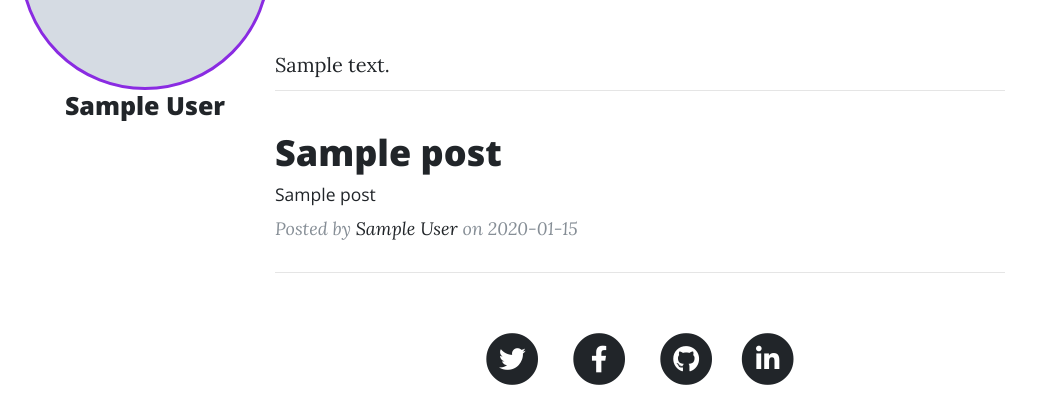
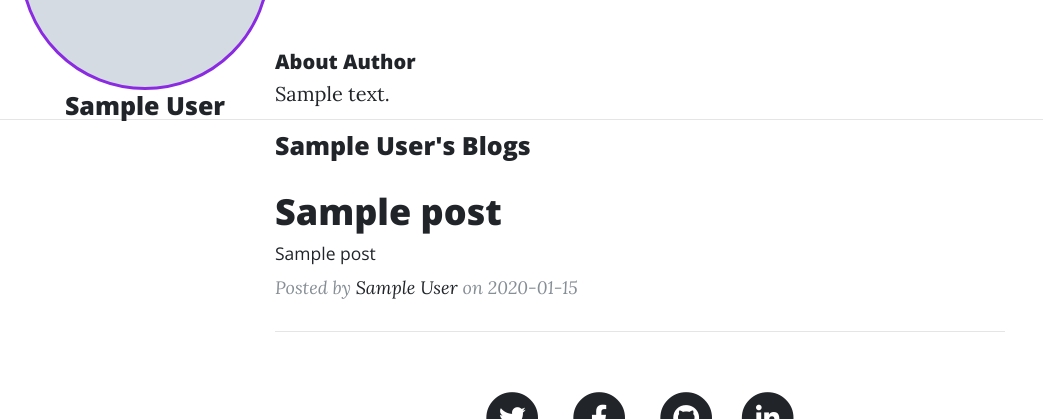
Before and after one commit to molutyagi/blobby-2.0, a Flask app: template templates/profile.html in a window 1280 px wide. Shown: the part 560-979 px from the top of the page, without its empty margins (0-1043 px from the left). Run offline with Flask 3, Linux system fonts and the light colour scheme; tables that the repository leaves empty hold one stand-in row (values such as "Sample post"); the template is opened without the code that fills it: values that come from a table or form of the project are taken from there, most other values are stand-ins (such as "Sample title", 1, 10 or a date in 2020); grey boxes marked "Sample" are stand-in pictures; some libraries are stand-ins or nearby versions.

Commit message:
fixed delete user, fixed upload profile & wall image together

```diff
--- a/manage_user.py
+++ b/manage_user.py
@@ -29,58 +29,46 @@ def profile(user_id):
 
 
 @user_bp.route("/edit_user/<int:user_id>", methods=["GET", "POST"])
-@login_required
 def edit_user(user_id):
-    if current_user.is_authenticated:
-        user = User.query.get_or_404(user_id)
-        if user.profile:
-            profile_path = os.path.join(UPLOAD_USER_IMG, user.profile)
-        if user.wall:
-            wall_path = os.path.join(UPLOAD_USER_IMG, user.wall)
-        form = UserDetails(
-            name=current_user.name,
-            about=current_user.about
-        )
-        if form.validate_on_submit():
-            user.about = form.about.data
-            user.name = form.name.data
-            if form.profile.data or form.wall.data:
-                if form.profile.data:
-                    p_pic = form.profile
-                    p_pic_id = img_to_uuid(p_pic)
-                    user.profile = p_pic_id
+    if not current_user.is_authenticated:
+        return redirect(url_for('login'))
 
-                if form.wall.data:
-                    wall = form.wall
-                    wall_id = img_to_uuid(wall)
-                    user.wall = wall_id
+    user = User.query.get_or_404(user_id)
 
-                try:
-                    db.session.commit()
-                    if form.profile.data:
-                        p_pic.data.save(os.path.join(app.config['UPLOAD_USER_IMG'], p_pic_id))
-                        if profile_path:
-                            delete_file(profile_path)
+    profile_path = os.path.join(app.config['UPLOAD_USER_IMG'], user.profile) if user.profile else None
+    wall_path = os.path.join(app.config['UPLOAD_USER_IMG'], user.wall) if user.wall else None
 
-                    if form.wall.data:
-                        wall.data.save(os.path.join(app.config['UPLOAD_USER_IMG'], wall_id))
-                        if wall_path:
-                            delete_file(wall_path)
-                    return redirect(url_for("user_bp.profile", user_id=user.id))
+    form = UserDetails(name=user.name, about=user.about)
 
-                except:
-                    flash("Error!  Looks like there was a problem...try again!")
-                    return redirect(url_for('user_bp.edit_user', user_id=user.id))
-            else:
-                db.session.commit()
-                flash("User Updated Successfully!")
-            return redirect(url_for("user_bp.profile", user_id=user.id))
+    if form.validate_on_submit():
+        user.about = form.about.data
+        user.name = form.name.data
 
-        return render_template("edit-user.html", year=year, user=user, current_user=current_user, form=form)
+        if form.profile.data or form.wall.data:
+            if form.profile.data:
+                p_pic = form.profile
+                p_pic_id = img_to_uuid(p_pic)
+                user.profile = p_pic_id
+                p_pic.data.save(os.path.join(app.config['UPLOAD_USER_IMG'], p_pic_id))
+                if profile_path:
+                    delete_file(profile_path)
+
+            if form.wall.data:
+                wall = form.wall
+                wall_id = img_to_uuid(wall)
+                user.wall = wall_id
+                wall.data.save(os.path.join(app.config['UPLOAD_USER_IMG'], wall_id))
+                if wall_path:
+                    delete_file(wall_path)
+
+        db.session.commit()
+        flash("User Updated Successfully!")
+        return redirect(url_for("user_bp.profile", user_id=user.id))
+
+    return render_template("edit-user.html", year=year, user=user, current_user=current_user, form=form)
 
 
 @user_bp.route('/profile_img/<filename>')
-
 def profile_img(filename):
     return send_from_directory(app.config['UPLOAD_USER_IMG'], filename)
 
@@ -88,7 +76,6 @@ def profile_img(filename):
 @user_bp.route('/wall_img/<filename>')
 def wall_img(filename):
     return send_from_directory(app.config['UPLOAD_USER_IMG'], filename)
-
 
 
 @user_bp.route("/delete/<int:user_id>", methods=["GET", "POST"])
@@ -100,10 +87,10 @@ def delete_user(user_id):
     try:
         delete_file(profile_path)
         delete_file(wall_path)
+        logout_user()
         db.session.delete(user_to_delete)
         db.session.commit()
         flash("User was deleted.")
-        logout_user()
         return redirect(url_for('get_all_posts'))
     except:
         flash("Whoops!! There was a problem deleting that post.")
--- a/templates/header.html
+++ b/templates/header.html
@@ -38,6 +38,7 @@
             Menu
             <i class="fas fa-bars"></i>
         </button>
+
         <div class="collapse navbar-collapse" id="navbarResponsive">
             <ul class="navbar-nav ml-auto">
                 <li class="nav-item">
--- a/templates/post.html
+++ b/templates/post.html
@@ -28,14 +28,15 @@
         <div class="row">
             <div class="col-lg-8 col-md-10 mx-auto">
                 {{ post.body|safe }}
-                <hr>
-                {% if current_user.id == 1: %}
 
+                {% if current_user.id == post.author.id %}
                 <div class="clearfix">
                     <a class="btn btn-primary float-right" href="{{url_for('edit_post', post_id=post.id)}}">Edit
                         Post</a>
                 </div>
                 {% endif %}
+                <hr>
+
 
                 <!--           Comments Area -->
                 {{ ckeditor.load() }}
--- a/templates/profile.html
+++ b/templates/profile.html
@@ -33,21 +33,29 @@
     <div class="container">
         <div class="row">
             <div class="col-lg-8 col-md-10 mx-auto">
-                {% if user.about %}{{ user.about|safe }} <hr> {% endif %}
+                {% if user.about %}
+                <h2 class="post-title">{% if user.id == current_user.id and user.about %}About {% else
+                    %}About Author {% endif %}</h2>
+                {{ user.about|safe }}
+                {% endif %}
+
+                {% if current_user.id == user.id %}
+                <div class="clearfix">
+                    <a class="btn btn-primary float-right"
+                       href="{{url_for('user_bp.edit_user', user_id=current_user.id)}}">Edit Profile</a>
+                </div>
+                {% endif %}
             </div>
         </div>
+
     </div>
+    {% if user.about %}
+    <hr>
+    {% endif %}
+
     <div class="container">
         <div class="row">
             <div class="col-lg-8 col-md-10 mx-auto">
-                <div class="clearfix">
-                    {% if current_user.id == user.id %}
-                    <a class="btn btn-primary float-right"
-                       href="{{url_for('user_bp.edit_user', user_id=current_user.id)}}">Edit
-                        Profile
-                    </a>
-                    {% endif %}
-                </div>
                 {% with messages = get_flashed_messages() %}
                 {% if messages %}
                 {% for message in messages %}
@@ -55,6 +63,8 @@
                 {% endfor %}
                 {% endif %}
                 {% endwith %}
+                <h1 class="post-title">{% if user.id == current_user.id %}Your Blogs
+                    {% else%}{{ user.name}}'s Blogs {% endif %}</h1>
                 {% for post in all_posts %}
                 <div class="post-preview">
                     <a href="{{ url_for('show_post', post_id=post.id) }}">
@@ -69,14 +79,20 @@
                         <a href="#">{{post.author.name}}</a>
                         on {{post.date}}
                         {% if current_user.id in [1,2,3] or current_user.id == user.id %}
-                        <a href="{{url_for('delete_post', post_id=post.id) }}">✘</a>
+                        <a href="{{url_for('user_bp.delete_post', post_id=post.id) }}">✘</a>
                         {% endif %}
                     </p>
                 </div>
                 <hr>
                 {% endfor %}
+                {% if current_user.id == user.id %}
+                <div class="clearfix">
+                    <a class="btn btn-primary float-right" href="{{url_for('add_new_post')}}">Create New Post</a>
+                </div>
+                {% endif %}
             </div>
         </div>
+
     </div>
 </main>
 
```
Also changed, not shown: app.py (+26 -2 lines), forms.py (+7 -2 lines).
